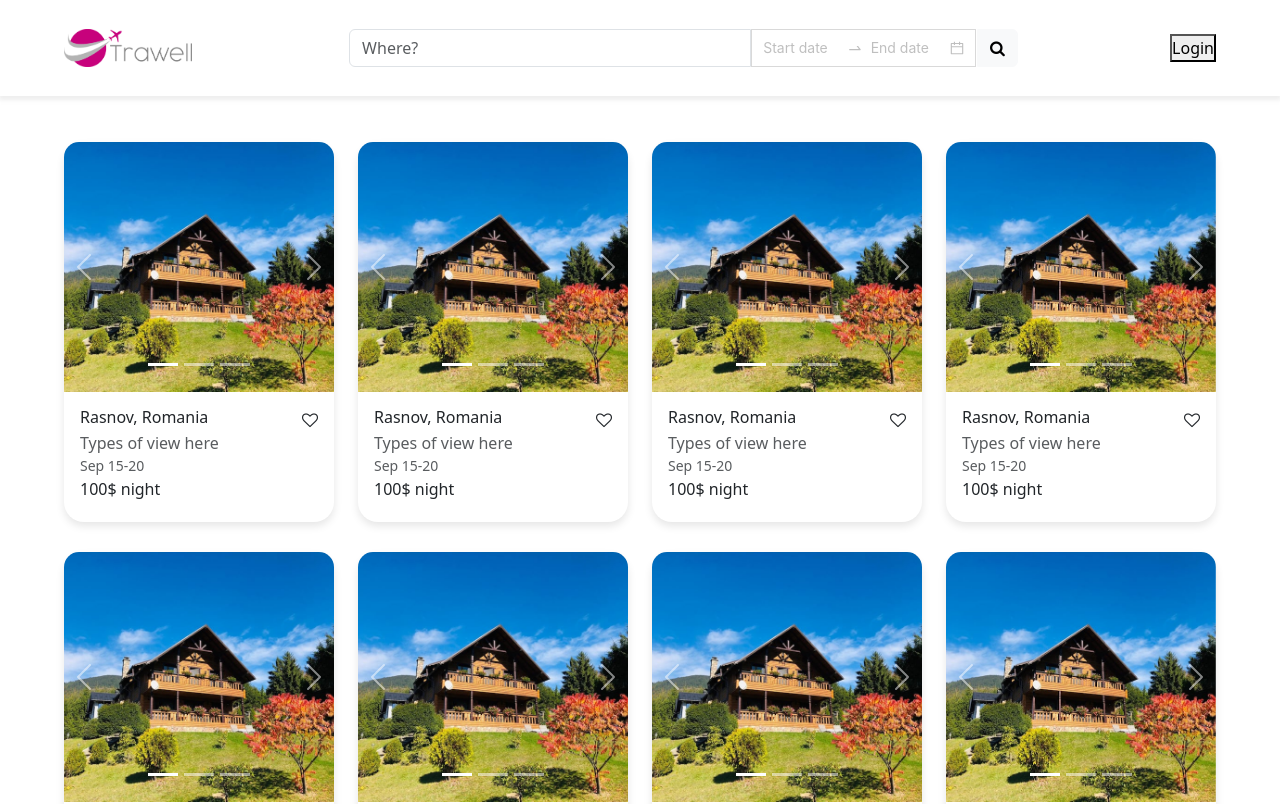
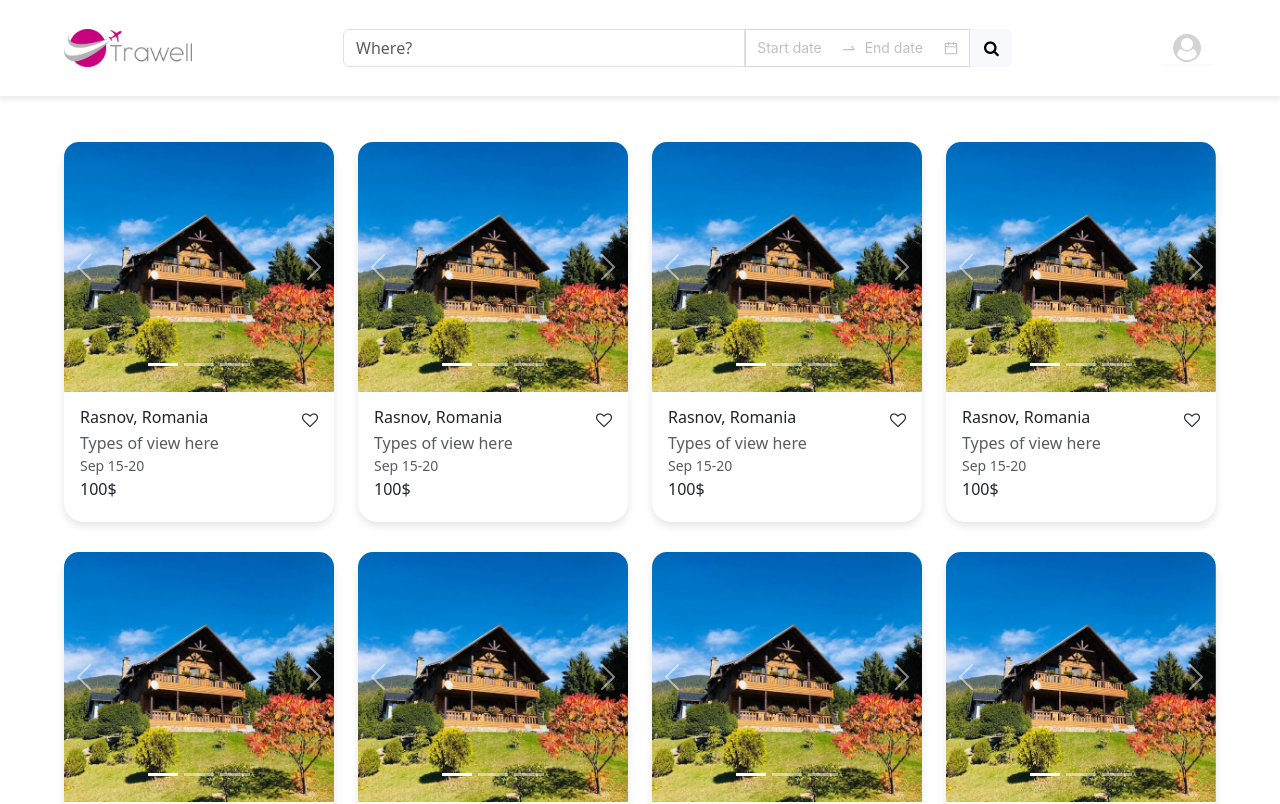
Before and after one commit to tedw87/booking-app-frontendTS, a React (Vite) app: page / in a window 1280 px wide. Shown: the top 804 px of the page. Built offline with nearby package versions, Linux system fonts and the light colour scheme.

Commit message:
finish homepage design

```diff
--- a/package.json
+++ b/package.json
@@ -27,6 +27,7 @@
     "react-dom": "^18.2.0",
     "react-router": "^6.15.0",
     "react-router-bootstrap": "^0.26.2",
+    "react-router-dom": "^6.15.0",
     "styled-components": "^5.3.11"
   },
   "devDependencies": {
--- a/src/components/CardComponent.tsx
+++ b/src/components/CardComponent.tsx
@@ -1,4 +1,5 @@
 import { useState } from "react";
+import { Link } from "react-router-dom";
 import Card from "react-bootstrap/Card";
 import "font-awesome/css/font-awesome.min.css";
 import Carousel from "react-bootstrap/Carousel";
@@ -22,11 +23,13 @@ const CardComponent = () => {
     <Card className="custom-card">
       <Carousel activeIndex={index} onSelect={handleSelect} interval={null}>
         <Carousel.Item>
-          <img
-            className="d-block w-100 carousel-image"
-            src={bookingPhoto1}
-            alt="First slide"
-          />
+          <Link to="/room-details">
+            <img
+              className="d-block w-100 carousel-image"
+              src={bookingPhoto1}
+              alt="First slide"
+            />
+          </Link>
         </Carousel.Item>
         <Carousel.Item>
           <img
@@ -56,7 +59,7 @@ const CardComponent = () => {
           Types of view here
         </Card.Text>
         <Card.Text className="text-small mb-1 text-muted">Sep 15-20</Card.Text>
-        <Card.Title className="fs-6 mb-2s m-0">100$ night</Card.Title>
+        <Card.Title className="fs-6 mb-2s m-0">100$</Card.Title>
       </Card.Body>
     </Card>
   );
--- a/src/components/HeaderComponent.tsx
+++ b/src/components/HeaderComponent.tsx
@@ -1,13 +1,18 @@
+import { Link } from "react-router-dom";
 import SearchGroupButtons from "./SearchGroupButtons.tsx";
 import Logo from "../images/logo.png";
+import "font-awesome/css/font-awesome.min.css";
+import UserDropdownComponent from "./UserDropdownComponent.tsx";
 
 const HeaderComponent = () => {
   return (
     <div className="header">
       <div className="header-container">
-        <img className="logo-header" src={Logo} alt="logo-placeholder" />
+        <Link to="/">
+          <img className="logo-header" src={Logo} alt="logo-placeholder" />
+        </Link>
         <SearchGroupButtons />
-        <button className="button-login">Login</button>
+        <UserDropdownComponent />
       </div>
     </div>
   );
--- /dev/null
+++ b/src/components/UserDropdownComponent.tsx
@@ -0,0 +1,40 @@
+import { Link } from "react-router-dom";
+import type { MenuProps } from "antd";
+import { Button, Dropdown } from "antd";
+
+const items: MenuProps["items"] = [
+  {
+    key: "1",
+    label: (
+      <Link style={{ textDecoration: "none" }} to="/login">
+        Login
+      </Link>
+    ),
+  },
+  {
+    key: "2",
+    label: (
+      <Link style={{ textDecoration: "none" }} to="/">
+        Logout
+      </Link>
+    ),
+  },
+  {
+    key: "3",
+    label: (
+      <Link style={{ textDecoration: "none" }} to="/profile">
+        Profile
+      </Link>
+    ),
+  },
+];
+
+const UserDropdownComponent = () => (
+  <Dropdown menu={{ items }} placement="bottom">
+    <Button style={{ border: "none", outline: "none" }}>
+      <i className="fa fa-user-circle fa-2x login-icon"></i>
+    </Button>
+  </Dropdown>
+);
+
+export default UserDropdownComponent;
--- a/src/index.css
+++ b/src/index.css
@@ -151,8 +151,8 @@ button:focus-visible {
 
 .custom-card {
   height: 380px !important;
-  border: none !important; /* Remove border */
-  box-shadow: 0px 4px 8px rgba(0, 0, 0, 0.1); /* Add drop shadow */
+  border: none !important;
+  box-shadow: 0px 4px 8px rgba(0, 0, 0, 0.1);
   border-radius: 20px !important;
 }
 
@@ -184,3 +184,7 @@ button:focus-visible {
   border-radius: 0 !important;
   margin-right: 2px;
 }
+
+.login-icon {
+  color: lightgrey;
+}
--- a/src/main.tsx
+++ b/src/main.tsx
@@ -3,6 +3,7 @@ import ReactDOM from "react-dom/client";
 import App from "./App.tsx";
 import "./index.css";
 import "bootstrap/dist/css/bootstrap.min.css";
+import "font-awesome/css/font-awesome.min.css";
 
 ReactDOM.createRoot(document.getElementById("root")!).render(
   <React.StrictMode>
--- /dev/null
+++ b/src/pages/RoomDetailsPage.tsx
@@ -0,0 +1,5 @@
+const RoomDetailsPage = () => {
+  return <>Details Page</>;
+};
+
+export default RoomDetailsPage;
```
Also changed, not shown: 1 other file (tests, documents, lock files or other folders).
